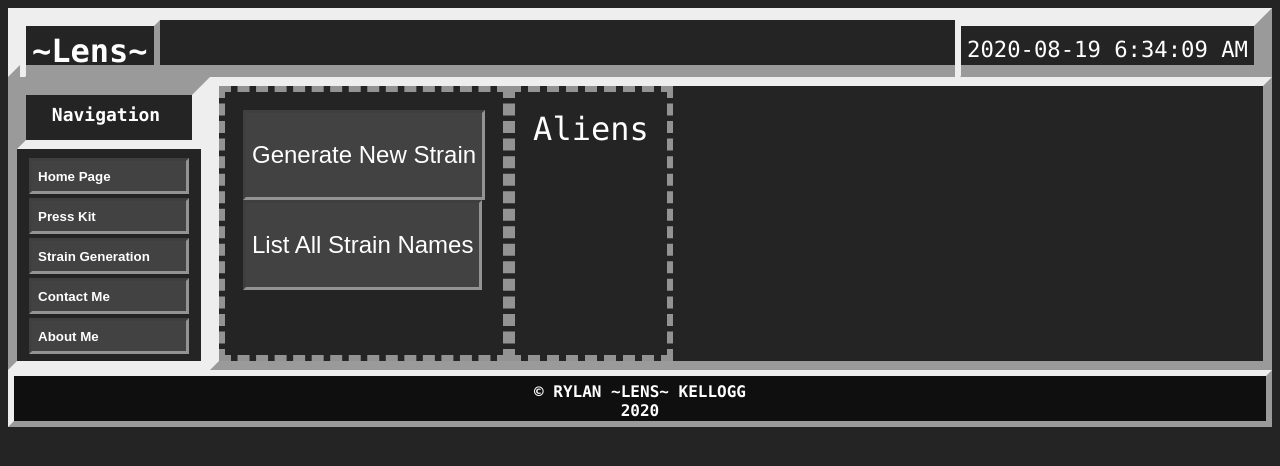
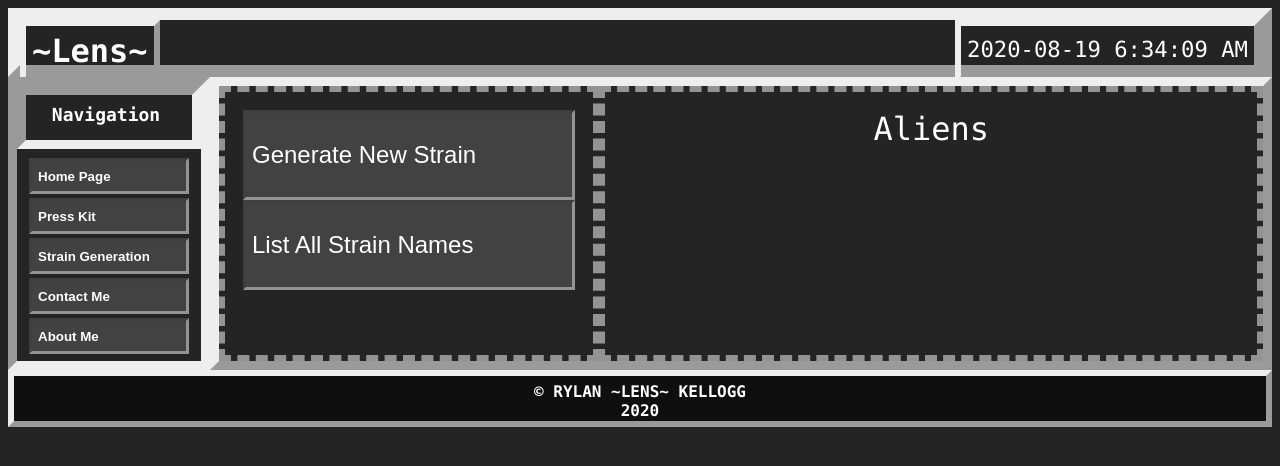
Before and after one commit to LensPlaysGames/LensSite, a PHP site: page /StrainNameGenerator.html in a window 1280 px wide. Shown: the top 466 px of the page. Run offline with PHP 8.4, Linux system fonts and the light colour scheme.

Commit message:
V0.2.0.0   --   Slow and Steady
Lots of styling fixed and finishing touches implemented

```diff
--- a/CSS/StyleSheet1.css
+++ b/CSS/StyleSheet1.css
@@ -45,6 +45,7 @@
 }
 
 .contentcont {
+    width: 100%;
     float: left;
     display: flex;
     flex-direction: column;
@@ -54,6 +55,7 @@
 }
 
 .contenttxt {
+    width: 100%;
     float: left;
     display: flex;
     flex-direction: column;
--- a/JS/strains.js
+++ b/JS/strains.js
@@ -3,7 +3,7 @@ var names = ['GG#4', 'Sour Diesel', 'Legends'];
 
 ReadFile();
 function ReadFile() {
-    fetch('weedstrains.txt').then(r => r.text()).then(n => { names = n.split("\r"); console.log(n); })
+    fetch('weedstrains.txt').then(r => r.text()).then(n => { names = n.split("\r"); })
 }
 
 
@@ -62,7 +62,7 @@ function GenerateName() {
 
     // 50% chance to add another name before current name
     var randprime = Math.floor((Math.random() * names.length * 2) - names.length);
-    if (randprime >= 0) { name = names[randprime] + name; }
+    if (randprime >= 0) { name = names[randprime] + " " + name; }
 
     // Prevent name from being too long
     if (name.includes(" x ")) { if (name.length > 45) { var split = name.split(" x "); name = split[0]; } }
--- a/StrainNameGenerator.html
+++ b/StrainNameGenerator.html
@@ -27,14 +27,14 @@
 		<div id="div_sidebar" class="sidebar"></div>
 
 		<div id="div_content" class="content flexrow">
-			<div class="contentcont">
+			<div class="contentcont wide54">
 				<form name="Generation Buttons">
 					<input
 						type="button"
 						name="btn_generatestrain"
 						id="btn_generatestrain"
 						value="Generate New Strain"
-						class="buttonnoresize txtxlrg"
+						class="buttonnoresize wide100 txtxlrg"
 						style="height: 90px;" />
 					<br />
 					<input
@@ -42,11 +42,11 @@
 						name="btn_liststrains"
 						id="btn_liststrains"
 						value="List All Strain Names"
-						class="buttonnoresize txtxlrg"
+						class="buttonnoresize wide100 txtxlrg"
 						style="height: 90px;" />
 				</form>
 			</div>
-			<div class="contentcont lrgpadding txthuge">
+			<div class="contentcont lrgpadding txtcenter txthuge">
 				<div id="strainname" class="wide100"></div>
 				<div id="strainimg"></div>
 			</div>
--- a/about.html
+++ b/about.html
@@ -27,7 +27,7 @@
 			<div id="div_sidebar" class="sidebar"></div>
 
 			<div id="div_content" class="content flexrow">
-				<div class="contenttxt wide72">
+				<div class="contenttxt">
 					<h1><cite>Lens</cite></h1>
 					<span class="txtxlrg">That's Me! And this is my website! And this is getting too meta!</span>
 					<ul class="nopadding">
@@ -36,7 +36,7 @@
 								I'm an artist, primarily. I make music that I
 								<a href="https://push.fm/fl/ftc">release online</a>, and I have fun doing it :D. <br />
 								<cite>If you like RAPPITY RAP, gimme a listen, no CAPPITY CAP</cite> <br />
-								If you like dem BARS, play me in your CARS <br />
+								If you like dem BARS, play me in yo CARS <br />
 								If you can't stand POP, Blast me through your speakers down the BLOCK <br />
 								If you can't stand RADIO, PLAY MY WHOLE discography <br />
 								If you can't really READ MY FLOW, click the link to HEAR IT GO <br />
--- a/index.html
+++ b/index.html
@@ -28,7 +28,7 @@
 
 			<div id="div_content" class="content flexrow">
 				<div class="contentcont">
-					<div id="randomimg"></div>
+					<div id="randomimg" class="automar"></div>
 					<span id="txt_randompic" class="txtcenter" style="padding-top: 18px;">Click for Random Picture!</span>
 				</div>
 				<div class="contenttxt">
```
